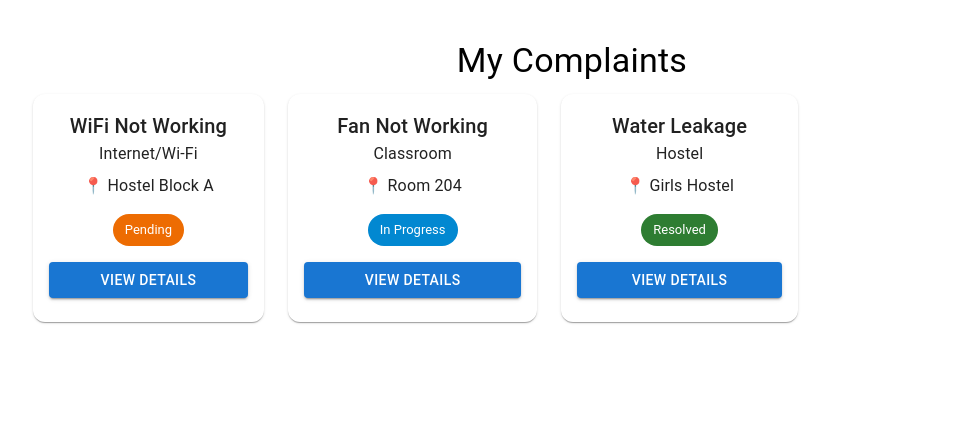
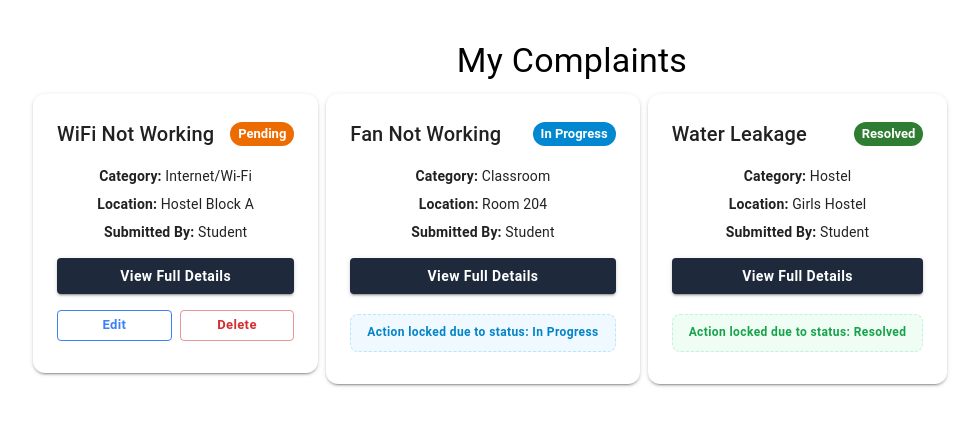
Before and after one commit to adiithy10/project, a React app: page / in a window 1280 px wide. Shown: the top 426 px of the page, without its empty margins (68-1047 px from the left). Built offline with nearby package versions, Linux system fonts and the light colour scheme; the HTML template or start-up script is replaced by a standard one.

Commit message:
Update ComplaintCard.jsx

```diff
--- a/src/components/ComplaintCard.jsx
+++ b/src/components/ComplaintCard.jsx
@@ -1,49 +1,110 @@
-import {
-  Card,
-  CardContent,
-  Typography,
-  Chip,
-  Button,
-} from "@mui/material";
-import { Link } from "react-router-dom";
+import React from "react";
+import { Card, CardContent, Typography, Box, Button, Chip } from "@mui/material";
+import { useNavigate } from "react-router-dom";
+import axios from "axios";
 
 function ComplaintCard({ complaint }) {
+  const navigate = useNavigate();
+
+  const handleEdit = () => {
+    navigate("/AddComplaint", { state: { editComplaint: complaint } });
+  };
+
+  const handleDelete = () => {
+    if (window.confirm("Are you sure you want to delete this complaint?")) {
+      const token = localStorage.getItem('token');
+      axios.delete(`http://localhost:4000/api/complaints/${complaint._id}`, {
+        headers: { Authorization: `Bearer ${token}` }
+      })
+      .then(() => {
+        alert("Complaint deleted successfully");
+        window.location.reload();
+      })
+      .catch(err => console.error("Delete error:", err));
+    }
+  };
+
+  const getStatusColor = (status) => {
+    switch (status) {
+      case "Pending": return "warning";
+      case "In Progress": return "info";
+      case "Resolved": return "success";
+      default: return "default";
+    }
+  };
+
   return (
-    <Card sx={{ borderRadius: 3 }}>
+    <Card sx={{ width: '100%', maxWidth: 345, borderRadius: 3, boxShadow: 2, p: 1, bgcolor: '#fff' }}>
       <CardContent>
-        <Typography variant="h6">
-          {complaint.title}
+        <Box sx={{ display: 'flex', justifyContent: 'space-between', alignItems: 'center', mb: 2 }}>
+          <Typography variant="h6" fontWeight="bold" color="text.primary">
+            {complaint.title}
+          </Typography>
+          <Chip label={complaint.status} color={getStatusColor(complaint.status)} size="small" sx={{ fontWeight: 'bold' }} />
+        </Box>
+
+        <Typography variant="body2" color="text.secondary" sx={{ mb: 1 }}>
+          <strong>Category:</strong> {complaint.category}
+        </Typography>
+        <Typography variant="body2" color="text.secondary" sx={{ mb: 1 }}>
+          <strong>Location:</strong> {complaint.location}
+        </Typography>
+        <Typography variant="body2" color="text.secondary" sx={{ mb: 2 }}>
+          <strong>Submitted By:</strong> {complaint.isAnonymous ? "Anonymous Student" : (complaint.createdBy?.name || "Student")}
         </Typography>
 
-        <Typography color="text.secondary">
-          {complaint.category}
-        </Typography>
+        <Button
+          variant="contained"
+          fullWidth
+          sx={{ bgcolor: "#1e293b", textTransform: 'none', mb: 1, fontWeight: 'bold', '&:hover': { bgcolor: '#334155' } }}
+          onClick={() => navigate(`/ComplaintDetails/${complaint._id}`)}
+        >
+          View Full Details
+        </Button>
 
-        <Typography sx={{ mt: 1 }}>
-          📍 {complaint.location}
-        </Typography>
 
-        <Chip
-          sx={{ mt: 2 }}
-          label={complaint.status}
-          color={
-            complaint.status === "Resolved"
-              ? "success"
-              : complaint.status === "In Progress"
-              ? "info"
-              : "warning"
-          }
-        />
+        {complaint.status === "Pending" ? (
+          <Box sx={{ display: "flex", gap: 1, mt: 1 }}>
+            <Button
+              variant="outlined"
+              fullWidth
+              size="small"
+              onClick={handleEdit}
+              sx={{ textTransform: 'none', fontWeight: 'bold', color: '#3b82f6', borderColor: '#3b82f6' }}
+            >
+              Edit
+            </Button>
+            <Button
+              variant="outlined"
+              color="error"
+              fullWidth
+              size="small"
+              onClick={handleDelete}
+              sx={{ textTransform: 'none', fontWeight: 'bold' }}
+            >
+              Delete
+            </Button>
+          </Box>
+        ) : (
 
-       <Button
-       component={Link}
-       to={`/complaintdetails/${complaint.id}`}
-       variant="contained"
-       fullWidth
-       sx={{ mt: 2 }}
->
-       View Details
-      </Button>
+          <Box sx={{
+            mt: 1.5,
+            p: 1,
+            bgcolor: complaint.status === "Resolved" ? '#f0fdf4' : '#f0f9ff',
+            borderRadius: 2,
+            border: '1px dashed',
+            borderColor: complaint.status === "Resolved" ? '#bbf7d0' : '#bae6fd',
+            textAlign: 'center'
+          }}>
+            <Typography variant="caption" sx={{
+              fontWeight: '600',
+              color: complaint.status === "Resolved" ? '#16a34a' : '#0284c7',
+              display: 'block'
+            }}>
+              Action locked due to status: {complaint.status}
+            </Typography>
+          </Box>
+        )}
       </CardContent>
     </Card>
   );
```
